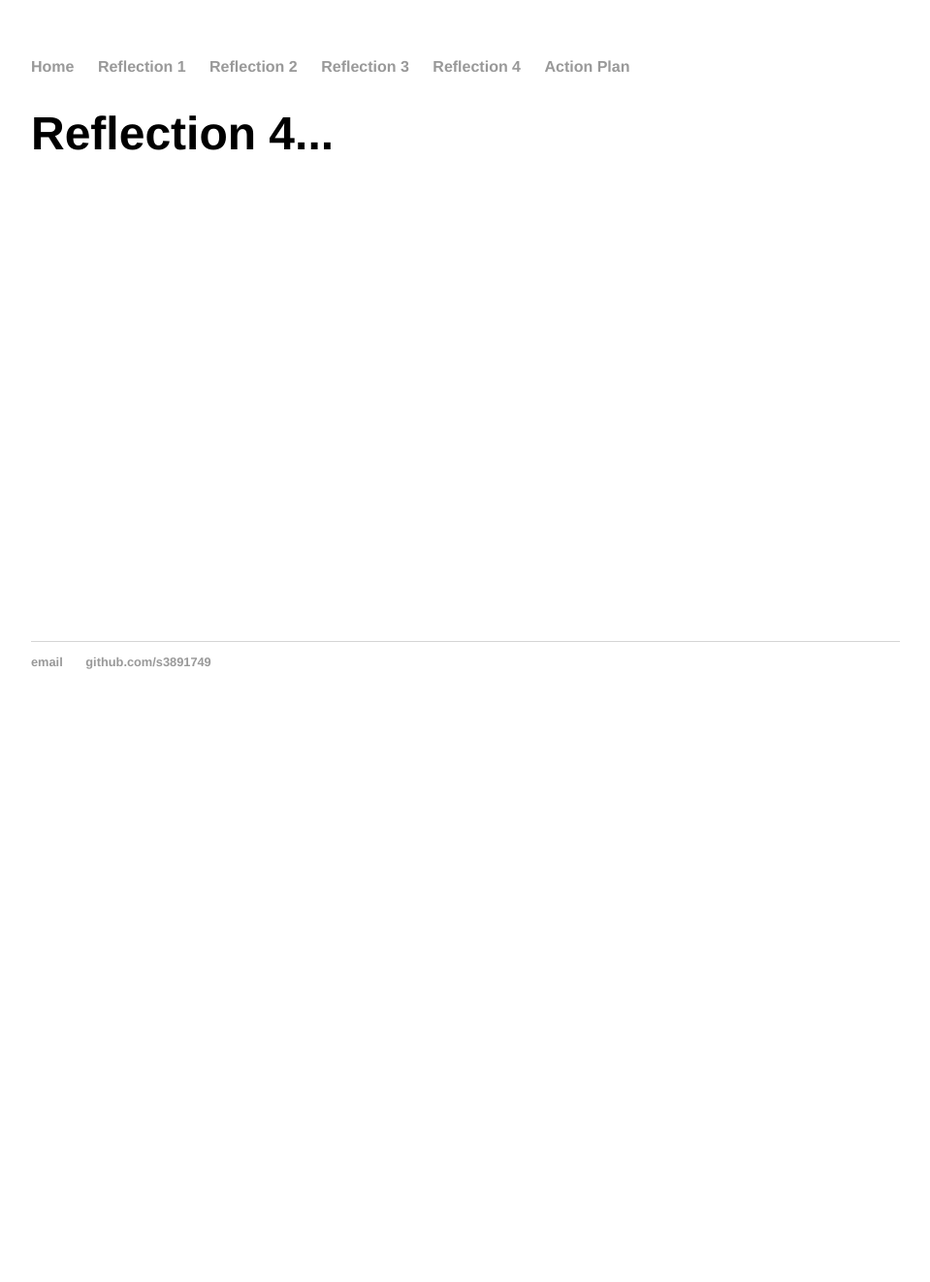
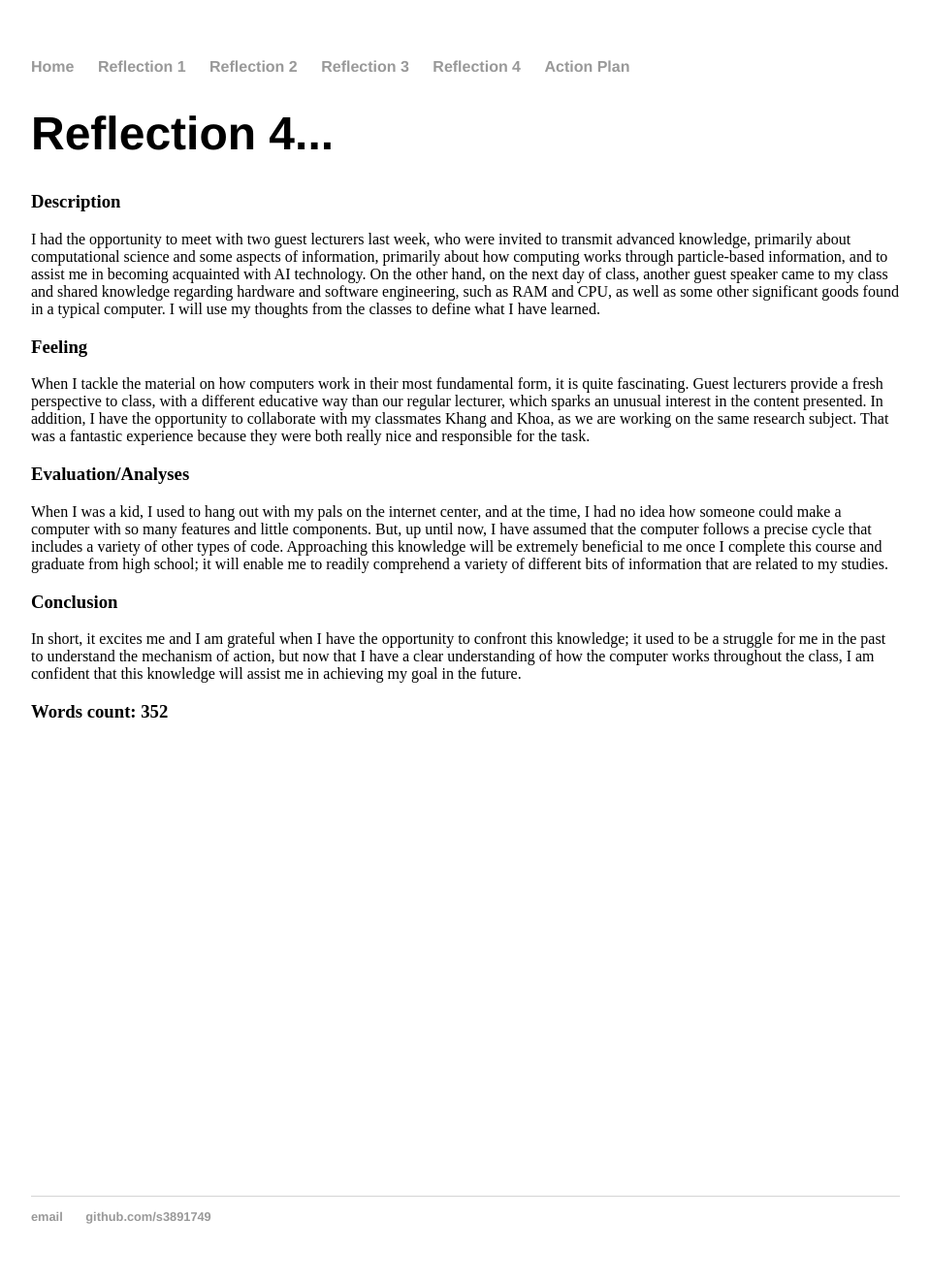
Before and after one commit to S3891749/s3891749.github.io, a Jekyll site: the page built from life/index.html, in a window 1280 px wide. Shown: the whole page at 97% size, without its empty margins (160-1119 px from the left). Built offline with Jekyll 4.4.1, drawn with Linux system fonts in a browser that asks for light colours; before the commit the page ends 900 px from its top, so only the background shows below that.

Commit message:
Update index.html

```diff
--- a/life/index.html
+++ b/life/index.html
@@ -4,7 +4,19 @@ title: Reflection 4...
 ---
 <div class="blurb">
 	<h1>{{ page.title }}</h1>
+	<h3>Description</h3>
+	I had the opportunity to meet with two guest lecturers last week, who were invited to transmit advanced knowledge, primarily about computational science and some aspects of information, primarily about how computing works through particle-based information, and to assist me in becoming acquainted with AI technology. On the other hand, on the next day of class, another guest speaker came to my class and shared knowledge regarding hardware and software engineering, such as RAM and CPU, as well as some other significant goods found in a typical computer. I will use my thoughts from the classes to define what I have learned.
+	<h3>Feeling</h3>
+	When I tackle the material on how computers work in their most fundamental form, it is quite fascinating. Guest lecturers provide a fresh perspective to class, with a different educative way than our regular lecturer, which sparks an unusual interest in the content presented. In addition, I have the opportunity to collaborate with my classmates Khang and Khoa, as we are working on the same research subject. That was a fantastic experience because they were both really nice and responsible for the task.
+	<h3>Evaluation/Analyses</h3>
+When I was a kid, I used to hang out with my pals on the internet center, and at the time, I had no idea how someone could make a computer with so many features and little components. But, up until now, I have assumed that the computer follows a precise cycle that includes a variety of other types of code. Approaching this knowledge will be extremely beneficial to me once I complete this course and graduate from high school; it will enable me to readily comprehend a variety of different bits of information that are related to my studies.
+	<h3>Conclusion</h3>
+In short, it excites me and I am grateful when I have the opportunity to confront this knowledge; it used to be a struggle for me in the past to understand the mechanism of action, but now that I have a clear understanding of how the computer works throughout the class, I am confident that this knowledge will assist me in achieving my goal in the future.
+	<space><h3>Words count: 352</h3><space>
+</p>
+
 	<ul>
+
 
 </ul>
 
```
